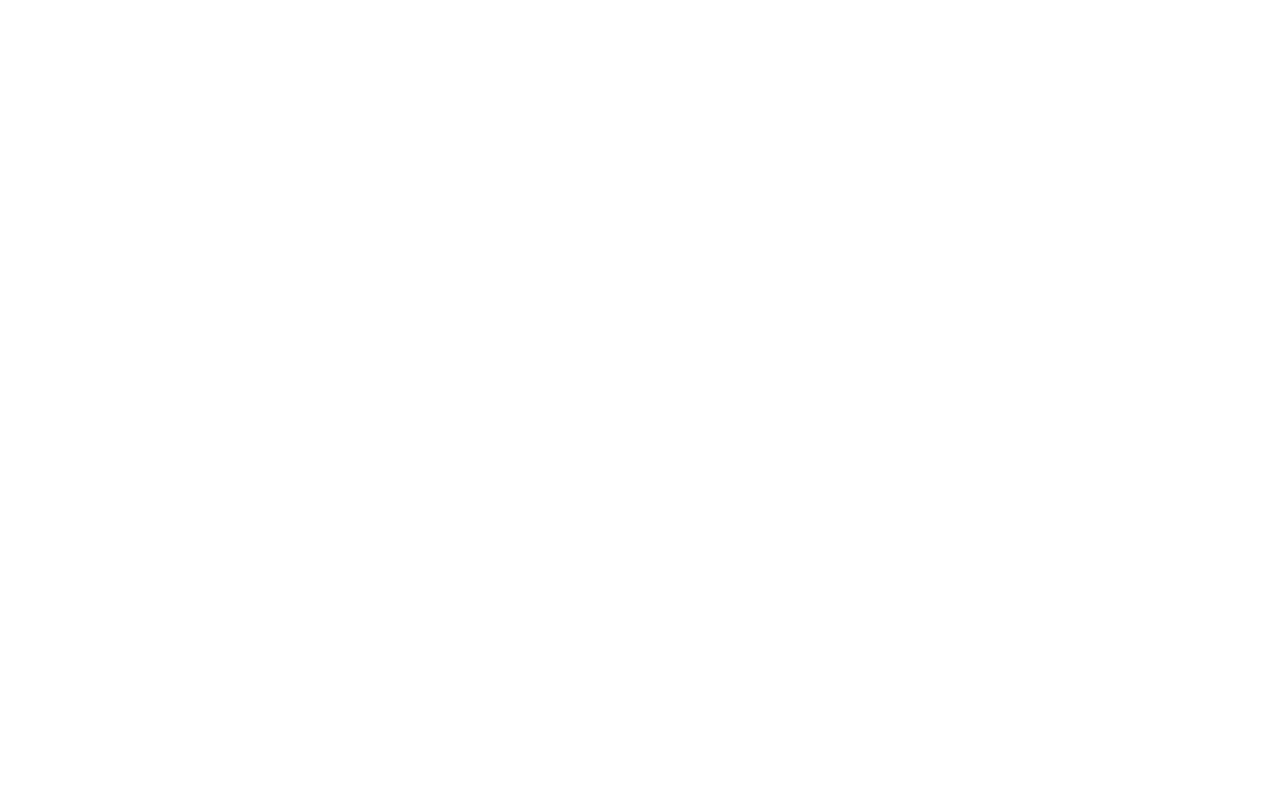
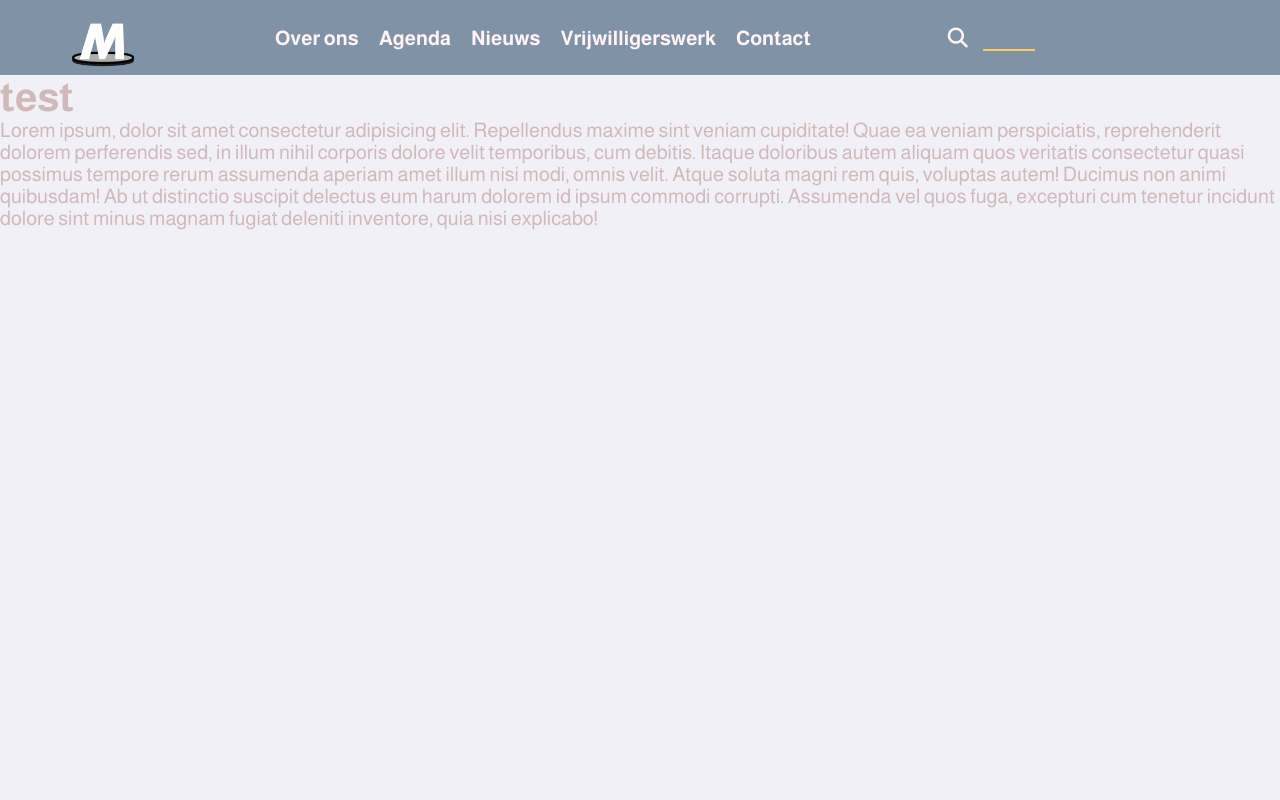
Before and after one commit to AhmetAMA/markantopdracht, a PHP site: page / in a window 1280 px wide. Before the commit the page is empty. Run offline with PHP 8.4, Linux system fonts and the light colour scheme; some libraries are stand-ins or nearby versions.

Commit message:
Header v1

```diff
--- a/css/style.css
+++ b/css/style.css
@@ -10,6 +10,109 @@
 
 body {
   font-size: 2rem;
+  font-family: "Almarai", sans-serif;
+}
+
+body {
+  background: #f1f0f6;
+  min-height: 100vh;
+  width: 100%;
+  color: #d1b9ba;
+}
+
+.header {
+  width: 100%;
+  height: 7.5rem;
+  background: #8093a6;
+  display: flex;
+  align-items: center;
+  justify-content: space-around;
+  color: #fff3f4;
+}
+.header__figure {
+  width: 7rem;
+  height: 7rem;
+}
+.header__figure--logo {
+  width: 100%;
+  height: 100%;
+}
+.header__list {
+  display: flex;
+  justify-content: space-between;
+  gap: 2rem;
+  align-items: center;
+}
+.header__list--item {
+  list-style: none;
+}
+.header__list--item--link {
+  text-decoration: none;
+  font-weight: 700;
+  color: #fff3f4;
+  position: relative;
+  transition: 0.5s;
+}
+.header__list--item--link::after {
+  content: "";
+  position: absolute;
+  width: 100%;
+  transform: scaleX(0);
+  height: 0.2rem;
+  bottom: 0;
+  left: 0;
+  background-color: #ffc862;
+  transform-origin: bottom right;
+  transition: transform 0.25s ease-out;
+}
+.header__list--item--link:hover {
+  color: #d1b9ba;
+}
+.header__list--item--link:hover::after {
+  transform: scaleX(1);
+  transform-origin: bottom left;
+}
+.header__input {
+  display: flex;
+  gap: 1.5rem;
+  cursor: pointer;
+  align-items: center;
+  font-size: 2rem;
+}
+.header__input--logo {
+  position: relative;
+}
+.header__input--logo::after {
+  content: "";
+  position: absolute;
+  width: 100%;
+  transform: scaleX(0);
+  height: 0.2rem;
+  bottom: 0;
+  left: 0;
+  background-color: #ffc862;
+  transform-origin: bottom right;
+  transition: transform 0.25s ease-out;
+  bottom: -20%;
+}
+.header__input--logo:hover::after {
+  transform: scaleX(1);
+  transform-origin: bottom left;
+}
+.header__input--field {
+  background: none;
+  border: none;
+  border-bottom: 0.2rem solid #ffc862;
+  padding: 0.2rem;
+  width: 20%;
+  transition: 0.4s;
+  color: #fff3f4;
+  font-size: 1.75rem;
+}
+.header__input--field:focus {
+  outline: none;
+  width: 100%;
+  border-bottom: 0.4rem solid #ffc862;
 }
 
 /*# sourceMappingURL=style.css.map */
--- a/index.html
+++ b/index.html
@@ -5,11 +5,52 @@
     <meta charset="UTF-8">
     <meta http-equiv="X-UA-Compatible" content="IE=edge">
     <meta name="viewport" content="width=device-width, initial-scale=1.0">
+    <link rel="preconnect" href="https://fonts.googleapis.com">
+    <link rel="preconnect" href="https://fonts.gstatic.com" crossorigin>
+    <link href="https://fonts.googleapis.com/css2?family=Almarai:wght@300;400;700&display=swap" rel="stylesheet">
+    <script src="https://kit.fontawesome.com/44df10ddff.js" crossorigin="anonymous"></script>
+    <link rel="stylesheet" href="css/style.css">
+    <link rel="icon" type="img/x-icon" href="/img/MicrosoftTeams-image (5).png">
     <title>Markant</title>
 </head>
 
 <body>
-
+    <header class="header">
+        <figure class="header__figure">
+            <a class="header__figure--link" href="">
+                <img class="header__figure--logo" src="img/MicrosoftTeams-image (5).png" alt="">
+            </a>
+        </figure>
+        <ul class="header__list">
+            <li class="header__list--item">
+                <a class="header__list--item--link" href="">Over ons</a>
+            </li>
+            <li class="header__list--item">
+                <a class="header__list--item--link" href="">Agenda</a>
+            </li>
+            <li class="header__list--item">
+                <a class="header__list--item--link" href="">Nieuws</a>
+            </li>
+            <li class="header__list--item">
+                <a class="header__list--item--link" href="">Vrijwilligerswerk</a>
+            </li>
+            <li class="header__list--item">
+                <a class="header__list--item--link" href="">Contact</a>
+            </li>
+        </ul>
+        <label class="header__input" for="search">
+            <i class="fa-solid fa-magnifying-glass header__input--logo"></i>
+            <input id="search" class="header__input--field" type="text" >
+        </label>
+    </header>
+    <h1>test</h1>
+    <p>Lorem ipsum, dolor sit amet consectetur adipisicing elit. Repellendus maxime sint veniam cupiditate! Quae ea
+        veniam perspiciatis, reprehenderit dolorem perferendis sed, in illum nihil corporis dolore velit temporibus, cum
+        debitis.
+        Itaque doloribus autem aliquam quos veritatis consectetur quasi possimus tempore rerum assumenda aperiam amet
+        illum nisi modi, omnis velit. Atque soluta magni rem quis, voluptas autem! Ducimus non animi quibusdam!
+        Ab ut distinctio suscipit delectus eum harum dolorem id ipsum commodi corrupti. Assumenda vel quos fuga,
+        excepturi cum tenetur incidunt dolore sint minus magnam fugiat deleniti inventore, quia nisi explicabo!</p>
 </body>
 
 </html>
--- a/scss/_reset.scss
+++ b/scss/_reset.scss
@@ -1,3 +1,5 @@
+@use 'abstract/fonts';
+
 *,*::after,*::before{
     margin: 0;
     padding: 0;
@@ -10,4 +12,5 @@
 
 body{
     font-size: 2rem;
+    font-family:fonts.$mainfont ;
 }
--- /dev/null
+++ b/scss/abstract/_animations.scss
@@ -0,0 +1,19 @@
+@use 'colors';
+
+@mixin hoverAnimationAfter {
+    content: '';
+    position: absolute;
+    width: 100%;
+    transform: scaleX(0);
+    height: 0.2rem;
+    bottom: 0;
+    left: 0;
+    background-color: colors.$CTAColor;
+    transform-origin: bottom right;
+    transition: transform 0.25s ease-out;
+}
+
+@mixin hoverAnimationAfterhover {
+    transform: scaleX(1);
+    transform-origin: bottom left;
+}
--- /dev/null
+++ b/scss/abstract/_colors.scss
@@ -0,0 +1,5 @@
+$maincolor: #8093a6;
+$textcolor: #fff3f4;
+$textcolorDark: #d1b9ba;
+$backgroundcolor:#f1f0f6;
+$CTAColor:#ffc862;
--- /dev/null
+++ b/scss/abstract/_fonts.scss
@@ -0,0 +1 @@
+$mainfont:'Almarai', sans-serif;
--- /dev/null
+++ b/scss/base.scss
@@ -0,0 +1,8 @@
+@use 'abstract/colors';
+
+body{
+    background: colors.$backgroundcolor;
+    min-height: 100vh;
+    width: 100%;
+    color:colors.$textcolorDark;
+}
--- /dev/null
+++ b/scss/components/header.scss
@@ -0,0 +1,101 @@
+@use '../abstract/colors';
+@use '../abstract/animations';
+
+.header {
+    width: 100%;
+    height: 7.5rem;
+    background: colors.$maincolor;
+    display: flex;
+    align-items: center;
+    justify-content: space-around;
+    color: colors.$textcolor;
+
+    &__figure {
+        width: 7rem;
+        height: 7rem;
+
+        &--logo {
+            width: 100%;
+            height: 100%;
+        }
+    }
+
+    &__list {
+        display: flex;
+        justify-content: space-between;
+        gap: 2rem;
+        align-items: center;
+
+        &--item {
+            list-style: none;
+
+            &--link {
+                text-decoration: none;
+                font-weight: 700;
+                color: colors.$textcolor;
+                position: relative;
+                transition: 0.5s;
+
+                &::after {
+                    @include animations.hoverAnimationAfter
+                }
+
+                &:hover{
+                    color: colors.$textcolorDark;
+                }
+
+                &:hover::after {
+                    @include animations.hoverAnimationAfterhover;
+                }
+            }
+
+
+
+
+
+
+        }
+    }
+
+    &__input{
+        display: flex;
+        gap: 1.5rem;
+        cursor: pointer;
+        align-items: center;
+        font-size: 2rem;
+
+        &--logo{
+            position: relative;
+            &::after {
+                @include animations.hoverAnimationAfter;
+                bottom: -20%;
+            }
+            &:hover::after {
+                @include animations.hoverAnimationAfterhover;
+            }
+        }
+
+
+        &--field{
+            background: none;
+            border: none;
+            border-bottom: 0.2rem solid colors.$CTAColor;
+            padding: 0.2rem;
+            width: 20%;
+            transition: 0.4s;
+            color: colors.$textcolor;
+            font-size: 1.75rem;
+
+
+            &:focus{
+                outline: none;
+                width: 100%;
+                border-bottom: 0.4rem solid colors.$CTAColor;
+            }
+        }
+
+
+    }
+
+
+}
--- a/scss/style.scss
+++ b/scss/style.scss
@@ -1 +1,4 @@
 @use 'reset';
+@use 'base';
+@use 'components/header';
+@use 'abstract/animations';
```
Also changed, not shown: img/Letter-M-PNG-Photo.png (added), img/MicrosoftTeams-image (5).png (added), img/letter_m_PNG37.png (added), 1 other file.
